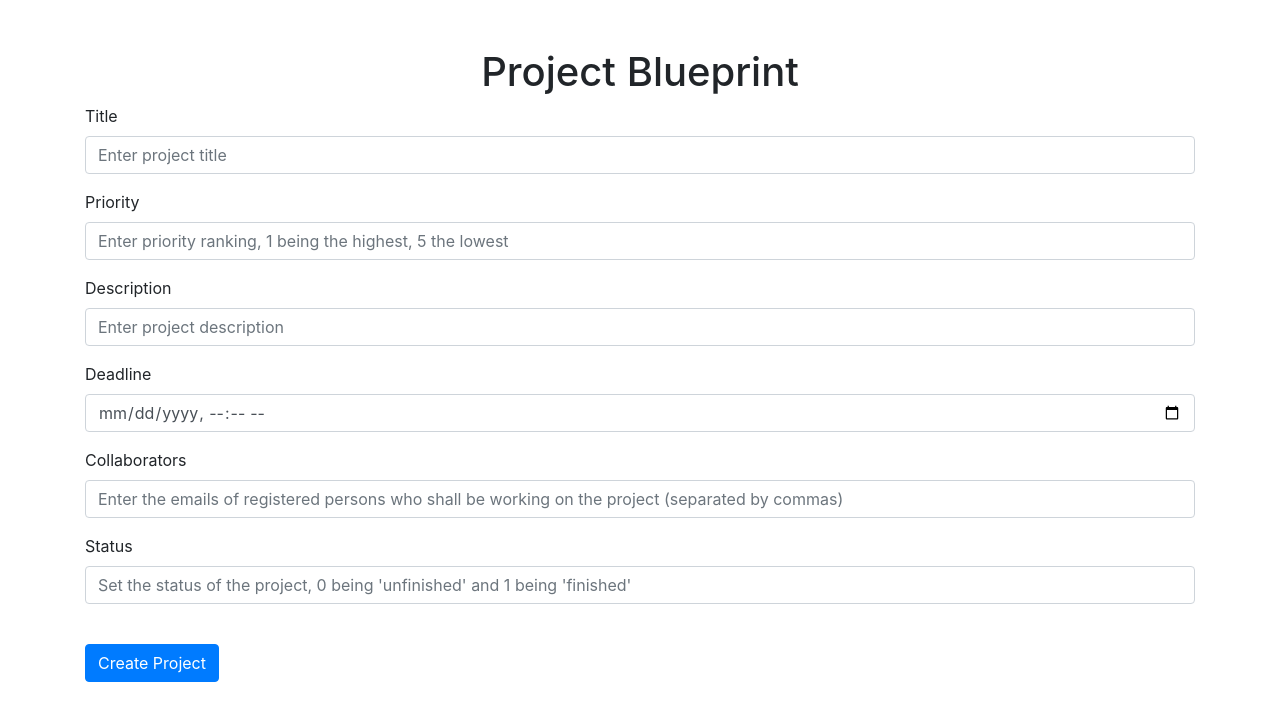
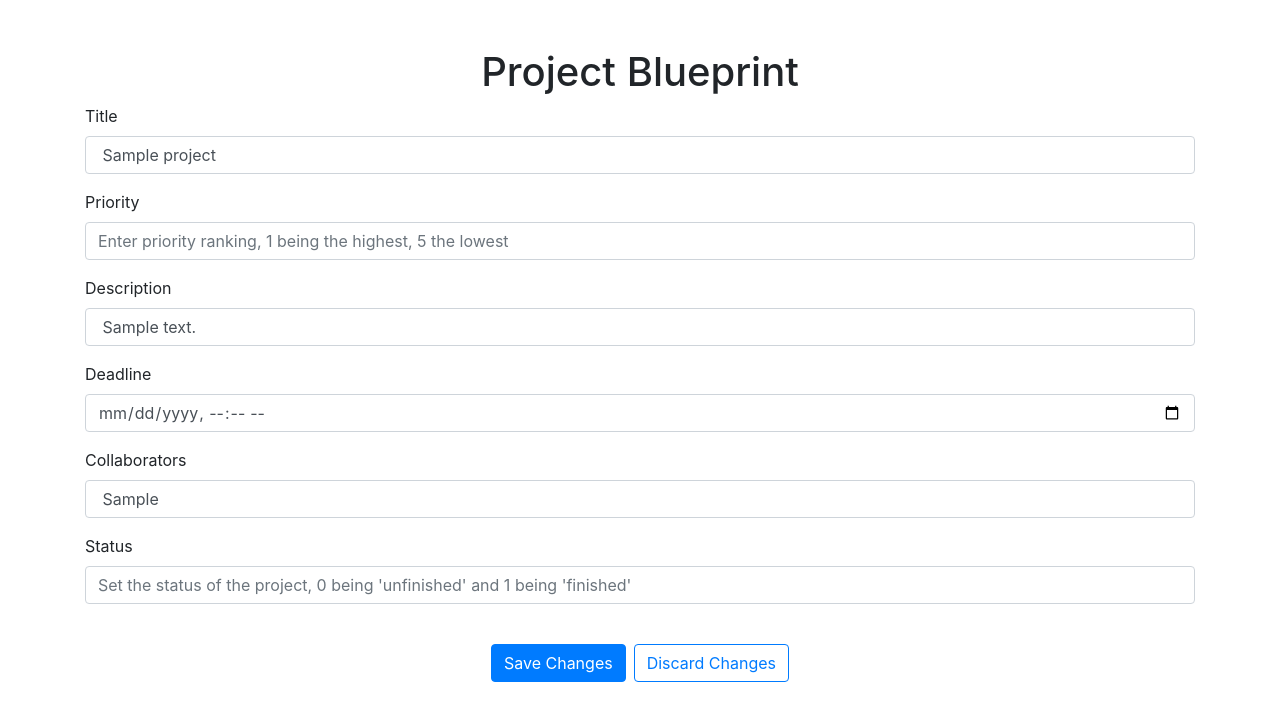
Before and after one commit to karbyshevillia/Gouvernement, a Flask app: template website/templates/projects_edit.html in a window 1280 px wide. Shown: the part 56-777 px from the top of the page. Run offline with Flask 3, Linux system fonts and the light colour scheme; the template is opened without the code that fills it: most values are stand-ins (such as "Sample title", 1, 10 or a date in 2020); parts of the project's set-up code (start-up, migrations or seed data) failed here and were passed over; some libraries are stand-ins or nearby versions.

Commit message:
Projects are now editable and deletable, also implemented some website navigation

```diff
--- a/website/models.py
+++ b/website/models.py
@@ -24,7 +24,7 @@
     supervisor = db.Column(db.Integer, db.ForeignKey("user.id"))
     creation_date = db.Column(db.DateTime(timezone=True), default=func.now())
     deadline = db.Column(db.DateTime)
-    current_collaborators = db.relationship("User", secondary=user_project, backref="on_projects")
+    current_collaborators = db.relationship("User", secondary=user_project, back_populates="projects")
     # tasks
     status = db.Column(db.Boolean)
 
@@ -34,6 +34,8 @@
     email = db.Column(db.String(150), unique=True)
     password = db.Column(db.String(150))
     first_name = db.Column(db.String(150))
-    projects = db.relationship("Project", secondary=user_project, backref="collaborators")
+    projects = db.relationship("Project",
+                               secondary=user_project,
+                               back_populates="current_collaborators")
     supervised_projects = db.relationship("Project")
     # notes = db.relationship("Note") # like a list of note id-s
--- a/website/templates/projects_edit.html
+++ b/website/templates/projects_edit.html
@@ -1 +1,14 @@
 {% extends "projects_init.html" %}
+
+{% block default_title %} {{ project.title }} {% endblock %}
+{% block default_priority %} {{ project.priority }} {% endblock %}
+{% block default_description %} {{ project.description }} {% endblock %}
+{% block default_deadline %} {{ project.deadline }} {% endblock %}
+{% block default_collaborators %} {{ collaborators_string }} {% endblock %}
+{% block default_status %} {{ project.status|int }} {% endblock %}
+
+{% block commit_button %} Save Changes {% endblock %}
+
+{% block discard_button %}
+    <a href="/views/projects/{{ project.id }}" class="btn btn-outline-primary ml-2">Discard Changes</a>
+{% endblock %}
--- a/website/templates/projects_init.html
+++ b/website/templates/projects_init.html
@@ -12,7 +12,8 @@
             class="form-control"
             id="title"
             name="title"
-            placeholder="Enter project title">
+            placeholder="Enter project title"
+            value="{% block default_title %}{% endblock %}">
     </div>
     <div class="form-group">
         <label for="priority">Priority</label>
@@ -23,7 +24,8 @@
             name="priority"
             min = "1"
             max = "5"
-            placeholder="Enter priority ranking, 1 being the highest, 5 the lowest">
+            placeholder="Enter priority ranking, 1 being the highest, 5 the lowest"
+            value="{% block default_priority %}{% endblock %}">
     </div>
     <div class="form-group">
         <label for="description">Description</label>
@@ -32,7 +34,8 @@
             class="form-control"
             id="description"
             name="description"
-            placeholder="Enter project description">
+            placeholder="Enter project description"
+            value="{% block default_description %}{% endblock %}">
     </div>
     <div class="form-group">
         <label for="deadline">Deadline</label>
@@ -41,7 +44,8 @@
             class="form-control"
             id="deadline"
             name="deadline"
-            placeholder="Set project deadline">
+            placeholder="Set project deadline"
+            value="{% block default_deadline %}{% endblock %}">
     </div>
     <div class="form-group">
         <label for="collaborators">Collaborators</label>
@@ -50,7 +54,8 @@
             class="form-control"
             id="collaborators"
             name="collaborators"
-            placeholder="Enter the emails of registered persons who shall be working on the project (separated by commas)">
+            placeholder="Enter the emails of registered persons who shall be working on the project (separated by commas)"
+            value="{% block default_collaborators %}{% endblock %}">
     </div>
     <div class="form-group">
         <label for="status">Status</label>
@@ -61,9 +66,25 @@
             name="status"
             min="0"
             max="1"
-            placeholder="Set the status of the project, 0 being 'unfinished' and 1 being 'finished'">
+            placeholder="Set the status of the project, 0 being 'unfinished' and 1 being 'finished'"
+            value="{% block default_status %}{% endblock %}">
     </div>
     <br>
-    <button type="submit" class="btn btn-primary">Create Project</button>
+    <div class="d-flex justify-content-center">
+        <button type="submit" class="btn btn-primary">{% block commit_button %} Initiate Project {% endblock %}</button>
+        {% block discard_button %} <a href="/views/projects" class="btn btn-outline-primary ml-2">Back to Projects</a> {% endblock %}
+    </div>
 </form>
 {% endblock %}
+
+{#
+<div class="bg-white border-top-0 d-flex justify-content-end">
+    <a href="/views/projects/{{ project.id }}/edit" class="btn btn-outline-primary mr-2">
+      Edit
+    </a>
+    <form action="/views/projects/{{ project.id }}/delete" method="POST" style="display:inline;">
+      <button type="submit" class="btn btn-sm btn-outline-danger">Delete</button>
+    </form>
+  </div>
+
+#}
```
Also changed, not shown: website/templates/projects_info.html (+5 -2 lines), website/views.py (+48 -0 lines), database.db.
